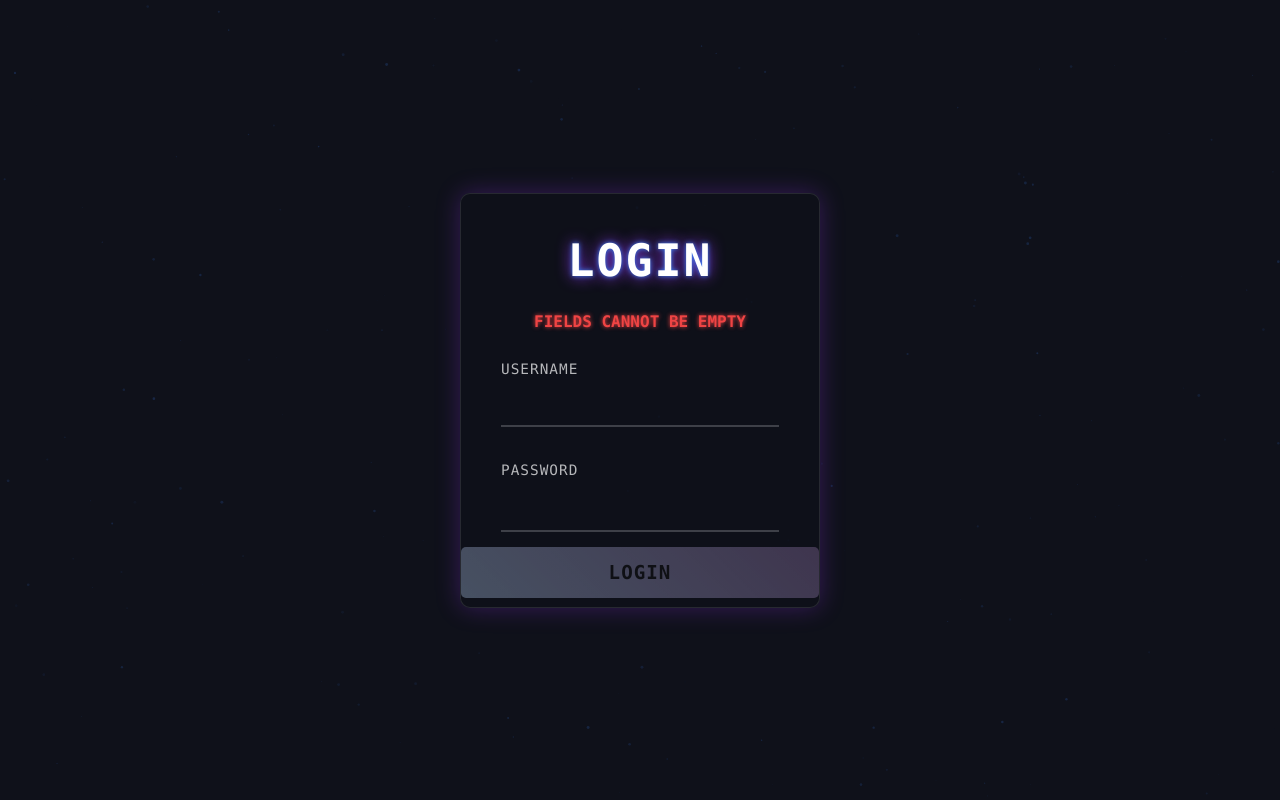
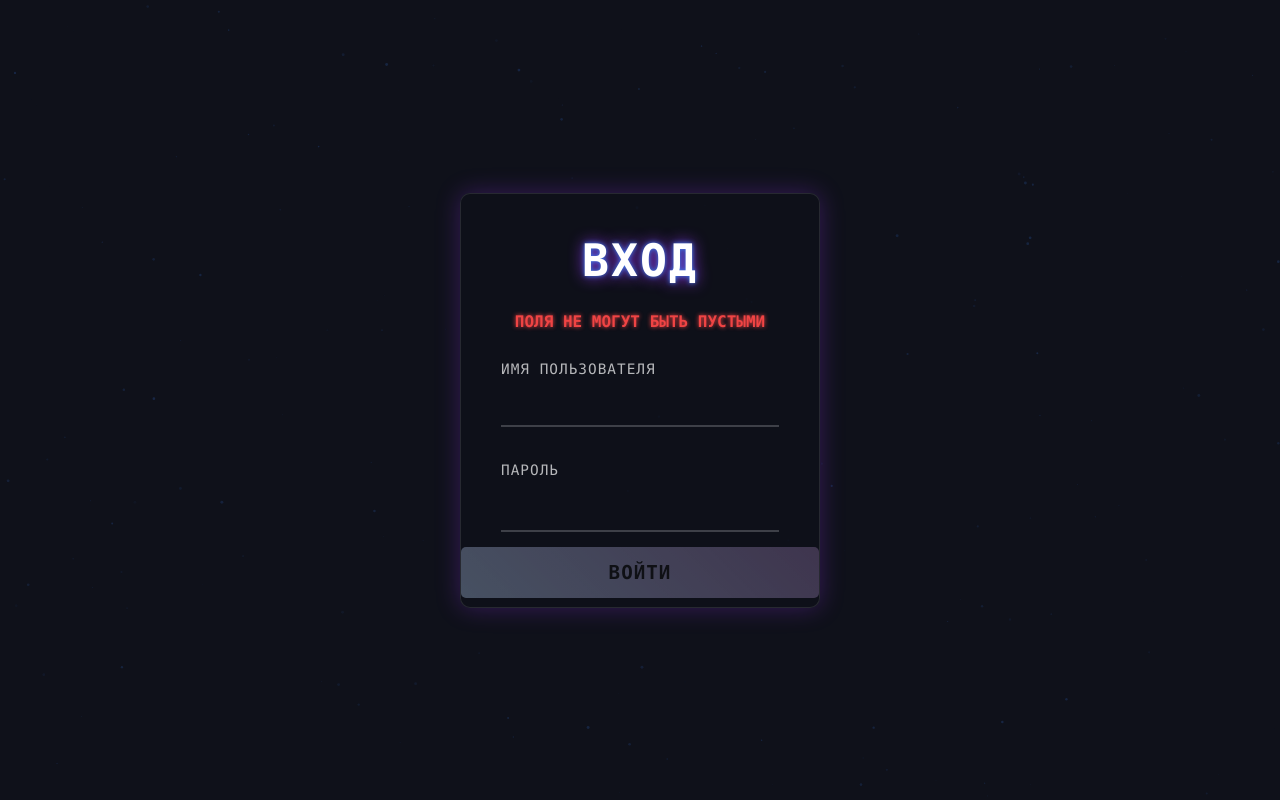
Before and after one commit to Sskutushev/authorization, a plain HTML site: page docs/index.html in a window 1280 px wide. Drawn offline with Linux system fonts and the light colour scheme.

Commit message:
Translate UI to Russian and update messages

```diff
--- a/docs/index.html
+++ b/docs/index.html
@@ -11,24 +11,24 @@
 
     <div class="login-container">
         <div class="glitch-wrapper" id="glitch-wrapper">
-            <h1 class="neon-title">LOGIN</h1>
-            <p id="status-message" class="status-message error">Fields cannot be empty</p>
+            <h1 class="neon-title">ВХОД</h1>
+            <p id="status-message" class="status-message error">Поля не могут быть пустыми</p>
 
             <form id="login-form">
                 <div class="input-group">
-                    <label for="username">USERNAME</label>
+                    <label for="username">ИМЯ ПОЛЬЗОВАТЕЛЯ</label>
                     <input type="text" id="username" required>
                 </div>
 
                 <div class="input-group">
-                    <label for="password">PASSWORD</label>
+                    <label for="password">ПАРОЛЬ</label>
                     <div class="password-display">
                         <span id="password-mask"></span>
                         <input type="text" id="password" class="hidden-password-input" required maxlength="20">
                     </div>
                 </div>
 
-                <button id="login-button" type="submit" disabled>LOGIN</button>
+                <button id="login-button" type="submit" disabled>ВОЙТИ</button>
             </form>
         </div>
     </div>
--- a/docs/script.js
+++ b/docs/script.js
@@ -100,10 +100,10 @@ document.addEventListener('DOMContentLoaded', () => {
 
         // Обновление статуса
         if (ready) {
-            statusMessage.textContent = "Ready to continue";
+            statusMessage.textContent = "ГОТОВО К ПРОДОЛЖЕНИЮ";
             statusMessage.className = 'status-message success';
         } else {
-            statusMessage.textContent = "Fields cannot be empty";
+            statusMessage.textContent = "ПОЛЯ НЕ МОГУТ БЫТЬ ПУСТЫМИ";
             statusMessage.className = 'status-message error';
         }
 
@@ -172,7 +172,7 @@ document.addEventListener('DOMContentLoaded', () => {
     loginButton.addEventListener('click', (e) => {
         if (!loginButton.disabled) {
             e.preventDefault();
-            alert('Authentication successful. Welcome to the Neo-Grid!');
+            alert('Аутентификация прошла успешно. Добро пожаловать в Neo-Grid!');
         }
     });
 });
```
